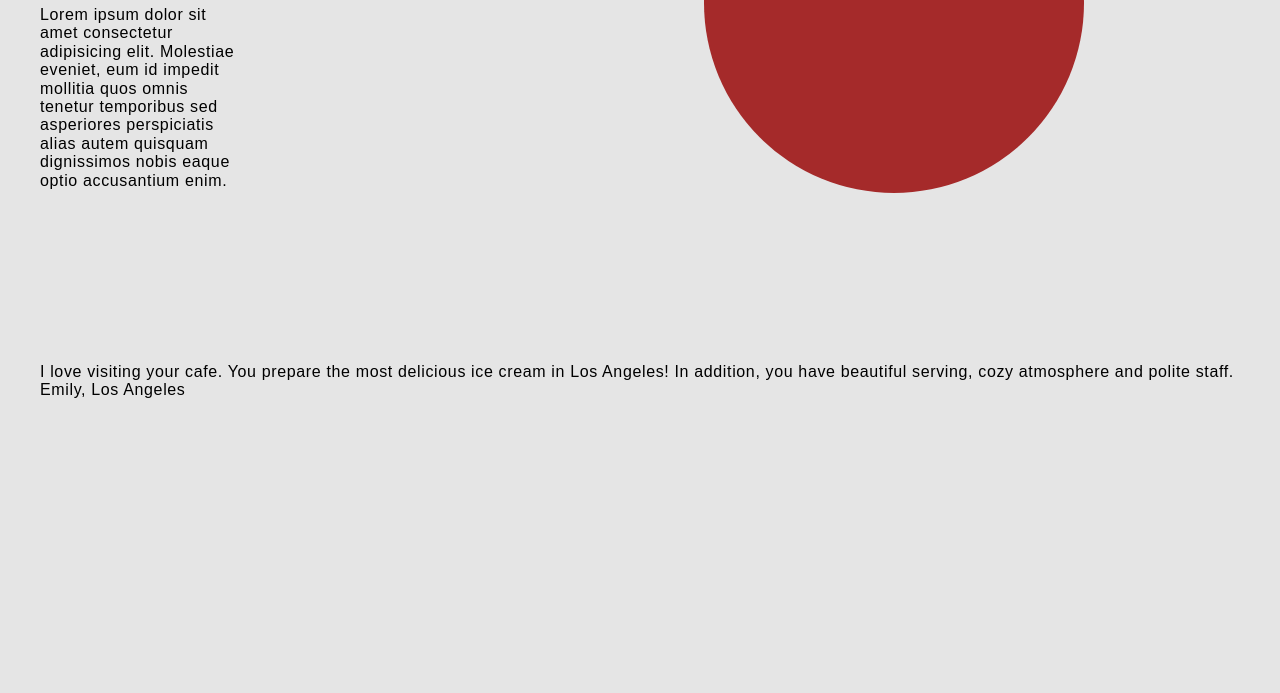
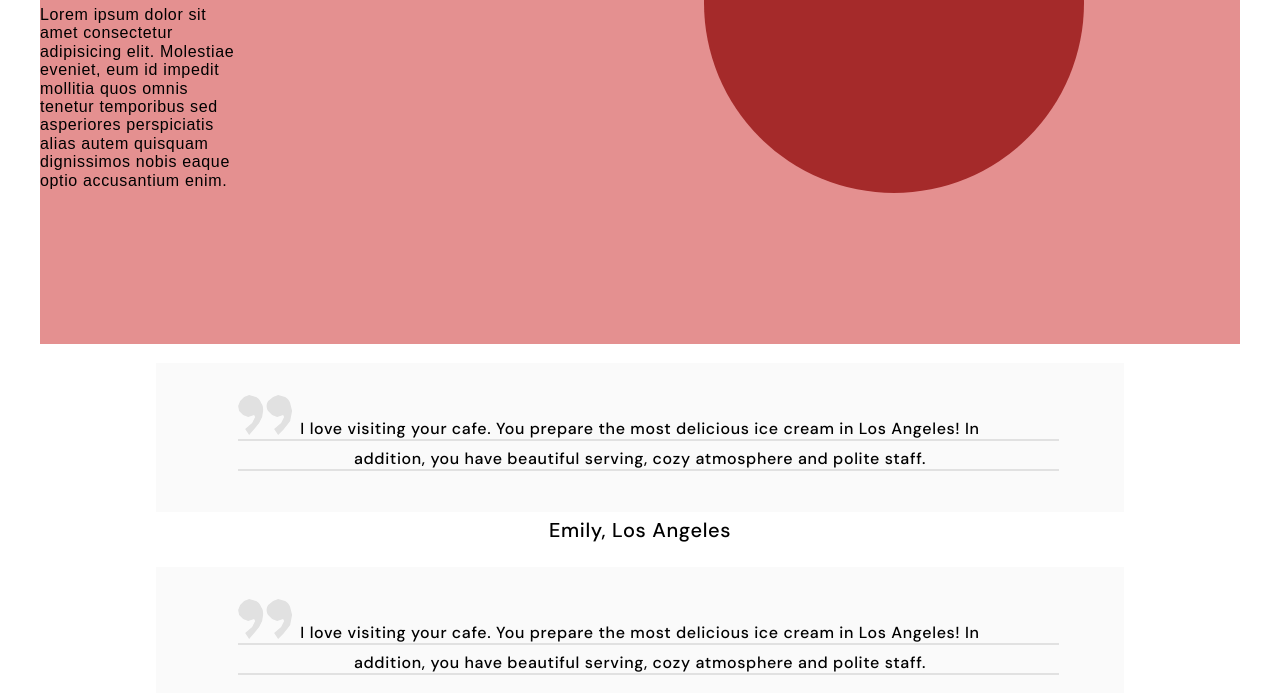
Before and after one commit to jalex2210/Goit-Group2-project-devSquad, a plain HTML site: page index.html in a window 1280 px wide. Shown: the part 259-952 px from the top of the page. Before the commit the page ends 800 px from the top, so only its background shows below. Drawn offline with nearby package versions, Linux system fonts and the light colour scheme; files that its build step writes are made by us from their sources.

Commit message:
Code without images and animation

```diff
--- a/index.html
+++ b/index.html
@@ -1,20 +1,23 @@
 <!DOCTYPE html>
 <html lang="en">
 <head>
-    <meta charset="UTF-8" />
-    <meta http-equiv="X-UA-Compatible" content="IE=edge" />
-    <meta name="viewport" content="width=device-width, initial-scale=1.0" />
+    <meta charset="UTF-8">
+    <meta http-equiv="X-UA-Compatible" content="IE=edge">
+    <meta name="viewport" content="width=device-width, initial-scale=1.0">
     <link rel="preconnet" href="https://fonts.googleapis.com" />
     <link rel="preconnet" href="https://fonts.gstatic.com" />
     <link rel="stylesheet" href="./css/normalize.css" />
     <link rel="stylesheet" href="./css/main.min.css" />
-    <link rel="stylesheet" href="style.css" />
+    <link rel="stylesheet" href="style.css">
     <title>ICE CREAM</title>
 </head>
 <body>
+
     <!-- HEADER -->
     <div class="container header__hero">
+
         <header class="header">
+
             <div class="logo">
                 <!-- <img src="" alt=""> -->
                 <p>ICECREAM</p>
@@ -30,16 +33,22 @@
                 </ul>
             </nav>
 
-        <button class="button">Buynow</button>
+            <button class="button">
+                Buynow
+
+            </button>
+
         </header>
-    </div>
+
+
     <!-- MAIN -->
     <main>
+
         <!-- HERO -->
         <section class="container hero">
             <div class="hero__column">
-          <h1>
-            <span class="hero__h1">ICE CREAM</span>
+
+                <h1><span class="hero__h1">ICE CREAM</span>
                     <span class="hero__h1">MADE WITH</span>
                     <span class="hero__h1 hero__h1-ed">PASSION</span>
                 </h1>
@@ -50,23 +59,20 @@
                 </div>
 
                 <div class="hero__text">
-            <img src="" alt="" />
+                    <img src="" alt="">
                     <div>
-              <p>
-                Lorem ipsum dolor sit amet consectetur adipisicing elit.
-                Molestiae eveniet, eum id impedit mollitia quos omnis tenetur
-                temporibus sed asperiores perspiciatis alias autem quisquam
-                dignissimos nobis eaque optio accusantium enim.
-              </p>
+                        <p>Lorem ipsum dolor sit amet consectetur adipisicing elit. Molestiae eveniet, eum id impedit mollitia quos omnis tenetur temporibus sed asperiores perspiciatis alias autem quisquam dignissimos nobis eaque optio accusantium enim.</p>
                         <svg>
                             <use></use>
                         </svg>
                     </div>
                 </div>
             </div>
+
             <div class="hero__column">
-          <img class="hero__img" src="" alt="" />
+            <img class="hero__img" src="" alt="">
             </div>
+
             <div class="hero__column">
                 <div class="hero__number">
                     <p>16</p>
@@ -78,37 +84,63 @@
                     <span class="hero__little-circle"></span>
                     <p>dsfsdfs</p>
                 </div>
-          <img src="" alt="" />
+                <img src="" alt="">
             </div>
+
             <div class="hero__circle"></div>
+    </div>
+
+        <!-- PRODUCTS -->
+        </section class="container products">
+            <div class="products__column">
+            </div>
+
+            <div class="products__column">
+            </div>
+
+            <div class="products__column">
+            </div>
+
+
+        <!-- HOW IT'S MADE -->
+        <section class="container made">
+
         </section>
 
-      <!-- PRODUCTS -->
-      <section class="container products">
-        <div class="products__column"></div>
 
-        <div class="products__column"></div>
+        <!-- ADVANTAGES -->
+        <section class="container advantages">
 
-        <div class="products__column"></div>
         </section>
 
-      <!-- HOW IT'S MADE -->
-      <section class="container made"></section>
+        <!-- GALLERY -->
+        <section class="container gallery">
 
-      <!-- ADVANTAGES -->
-      <section class="container advantages"></section>
-
-      <!-- GALLERY -->
-      <section class="container gallery"></section>
+        </section>
 
       <!-- CUSTOMER REVIEWS -->
       <section class="container customer">
         <ul class="customer__card">
           <li>
             <ul class="customer__testimonial">
-              <li class="customer__image"></li>
-              <li class="customer__text"></li>
-              <li class="customer__geo"></li>
+              <li>
+                <picture class="customer__image">
+                  <source />
+                  <img src="" alt="" />
+                </picture>
+              </li>
+              <li>
+                <div class="customer__text">
+                  <svg class="icon customer__quotes" height="40" width="54"> <use href="./images/SVG/sprite.svg#comillas"></use>
+                  </svg>
+                  <p>
+                  I love visiting your cafe. You prepare the most delicious ice
+                  cream in Los Angeles! In addition, you have beautiful serving,
+                  cozy atmosphere and polite staff.
+                </p></div>
+
+              </li>
+              <li><p class="customer__geoname">Emily, Los Angeles</p></li>
             </ul>
           </li>
           <li>
@@ -120,20 +152,37 @@
                 </picture>
               </li>
               <li>
-                <p class="customer__text">
+                 <div class="customer__text">
+                  <svg class="icon customer__quotes" height="40" width="54"> <use href="./images/SVG/sprite.svg#comillas"></use>
+                  </svg>
+                  <p>
                   I love visiting your cafe. You prepare the most delicious ice
                   cream in Los Angeles! In addition, you have beautiful serving,
                   cozy atmosphere and polite staff.
-                </p>
+                </p></div>
               </li>
-              <li><p class="customer__geo">Emily, Los Angeles</p></li>
+              <li><p class="customer__geoname"> Emily, Los Angeles</p></li>
             </ul>
           </li>
           <li>
             <ul class="customer__testimonial">
-              <li class="customer__image"></li>
-              <li class="customer__text"></li>
-              <li class="customer__geo"></li>
+              <li>
+                <picture class="customer__image">
+                  <source />
+                  <img src="" alt="" />
+                </picture>
+              </li>
+              <li>
+                 <div class="customer__text">
+                  <svg class="icon customer__quotes" height="40" width="54"> <use href="./images/SVG/sprite.svg#comillas"></use>
+                  </svg>
+                  <p>
+                  I love visiting your cafe. You prepare the most delicious ice
+                  cream in Los Angeles! In addition, you have beautiful serving,
+                  cozy atmosphere and polite staff.
+                </p></div>
+              </li>
+              <li><p class="customer__geoname">Emily, Los Angeles</p></li>
             </ul>
           </li>
         </ul>
@@ -141,17 +190,23 @@
       </section>
 
       <!-- CONTACT -->
-      <section class="container contact"></section>
+        <section class="container contact">
+
+        </section>
+
     </main>
 
     <!-- FOOTER -->
-    <footer class="container footer"></footer>
+    <footer class="container footer">
+
+    </footer>
 
     <script
       defer
       src="https://cdnjs.cloudflare.com/ajax/libs/body-scroll-lock/3.1.5/bodyScrollLock.min.js"
       integrity="sha512-HowizSDbQl7UPEAsPnvJHlQsnBmU2YMrv7KkTBulTLEGz9chfBoWYyZJL+MUO6p/yBuuMO/8jI7O29YRZ2uBlA=="
-      crossorigin="anonymous"></script>
+      crossorigin="anonymous"
+    ></script>
     <script defer src="js/mobile-menu.js"></script>
     <script src="./js/modal.js"></script>
 </body>
--- a/sass/components/_customer-reviews.scss
+++ b/sass/components/_customer-reviews.scss
@@ -0,0 +1,62 @@
+.customer {
+  &__card {
+    display: flex;
+    flex-direction: column;
+    justify-content: center;
+}
+    &__image {
+      justify-content: center;
+      align-items: center;
+    }
+
+    &__text {
+      background-color: $color-background-gray;
+      font-family: "DM Sans";
+      font-style: normal;
+      font-weight: 500;
+      font-size: 16px;
+      line-height: 30px;
+      letter-spacing: 0.04em;
+      margin: auto;
+      padding: 51px 138px 38px;
+      position: relative;
+      text-align: center;
+      width: 968px;
+    }
+
+     &__text::after {
+        justify-content: center;
+         border: 1px solid #E1E1E1;
+         content: "";
+         left: 82px;
+         top: 76px;
+         position: absolute;
+         width: 821px;
+     }
+
+     &__text::before{
+        justify-content: center;
+         border: 1px solid #E1E1E1;
+         content: "";
+         left: 82px;
+         top: 106px;
+         position: absolute;
+         width: 821px;
+     }
+
+     &__quotes {
+        position:absolute;
+        left: 82px;
+        top: 32px;
+     }
+
+    &__geoname {
+      font-family: "DM Sans";
+      font-style: normal;
+      font-weight: 500;
+      font-size: 20px;
+      line-height: 37px;
+      text-align: center;
+    }
+
+}
--- a/sass/utils/_variables.scss
+++ b/sass/utils/_variables.scss
@@ -4,7 +4,8 @@ $color-white: #FFFFFF;
 $color-text-red: #D41443;
 $color-text-black: #000000;
 $color-text-gray: #907E82;
-$color-background-white: #E5E5E5;;
+$color-background-white: #ffffff;
+$color-background-gray: #FAFAFA;
 $color-background-pink: #FFB8CA;
 $color-background-pink2: #FFF5F6;
-$color-button-hover:#D41342 ;
+$color-button-hover:#D41342;
```
Also changed, not shown: css/main.min.css, 1 other file. Lines whose indentation alone changed are shown as unchanged.
